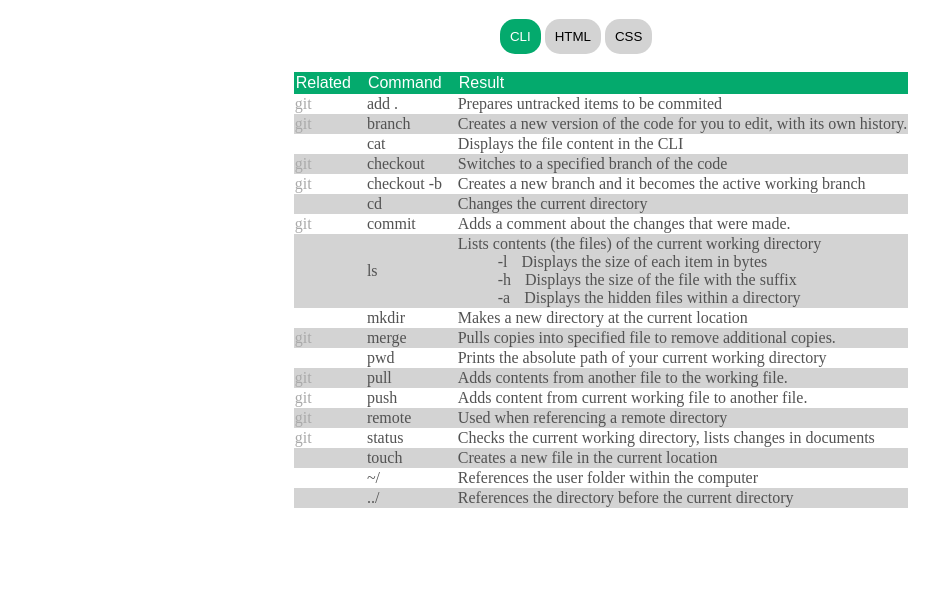
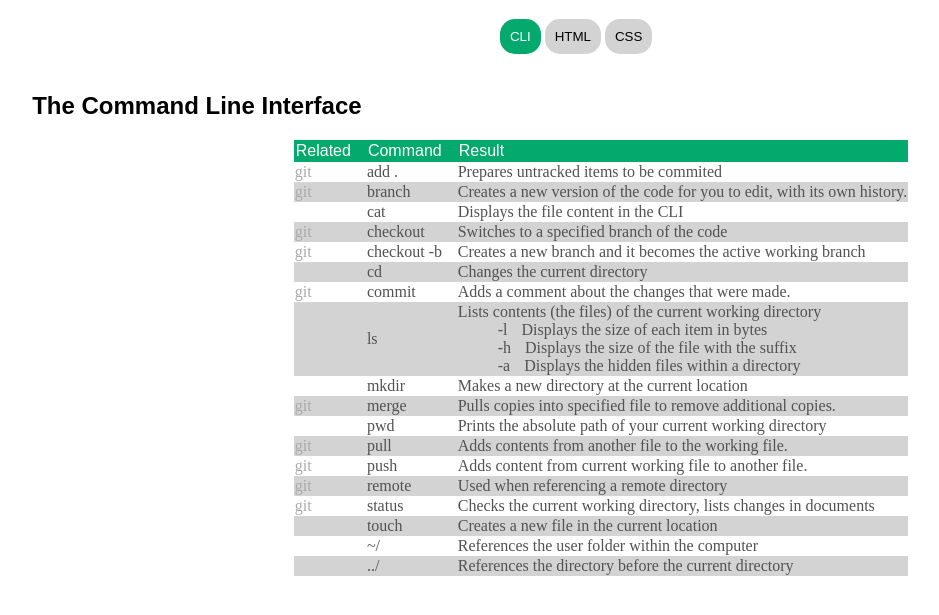
Before and after one commit to ESBorth/ASE-October-Glossary, a plain HTML site: page cli.html in a window 1280 px wide. Shown: the part 67-682 px from the top of the page, without its empty margins (39-978 px from the left). Drawn offline with Linux system fonts and the light colour scheme.

Commit message:
Update cli.html added a page title

```diff
--- a/cli.html
+++ b/cli.html
@@ -16,6 +16,7 @@
             <a href = "css.html">
                 <button id = "cssSwitcherButton" class ="switcherButton">CSS</button></a>
         </nav><br>
+        <h2>The Command Line Interface</h2>
     <div class = "gitInfo" id = "gitInfoID">
         <table id = "gitInfoTableID" class = "gitInfoTable">
             <tr class = "headerRow">
```
